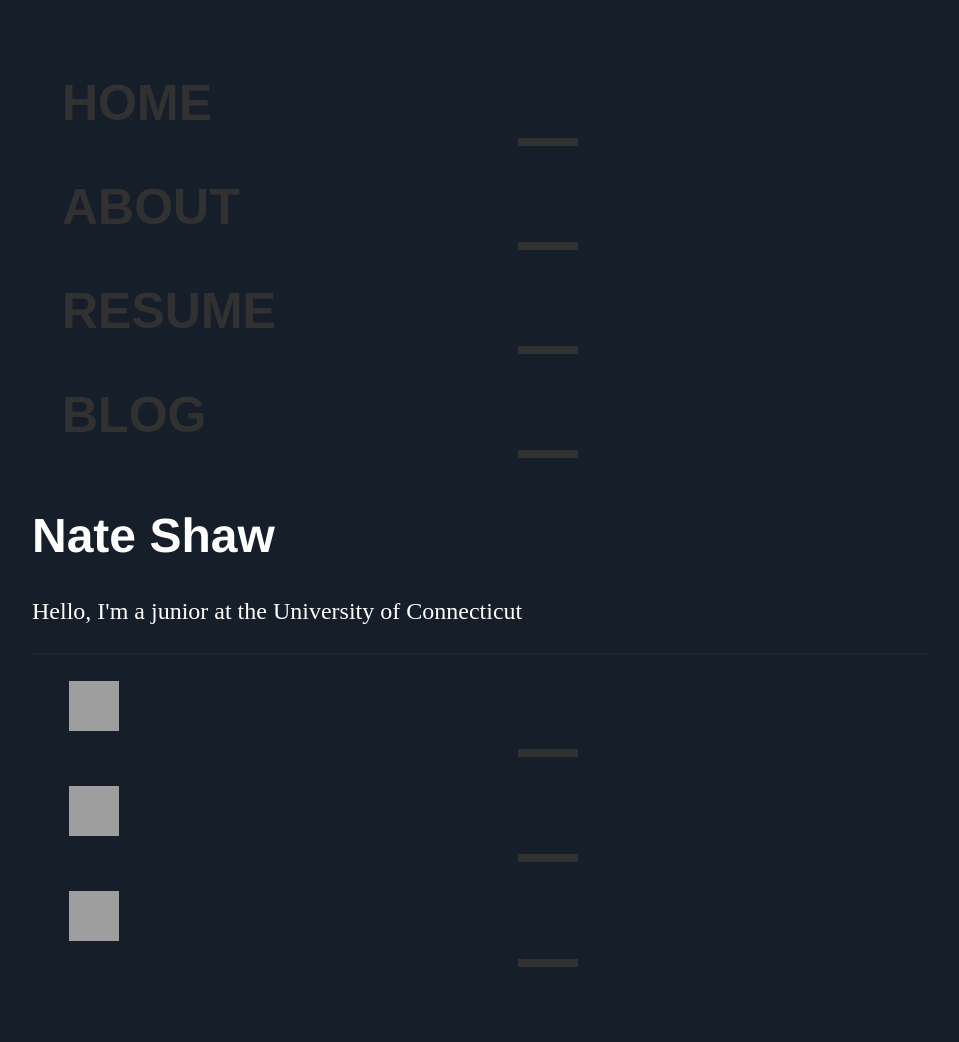
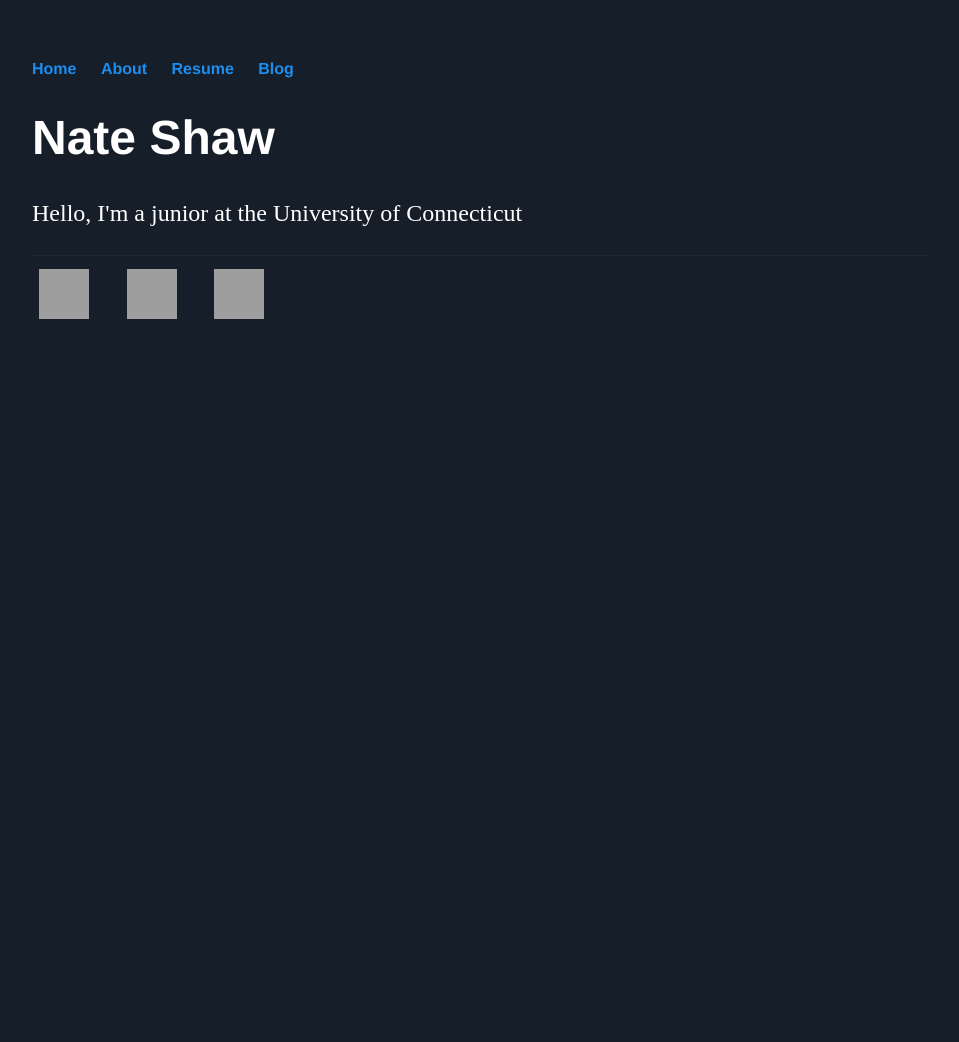
Before and after one commit to nshaw98/aboutnathan.github.io, a Jekyll site: the page built from index.html, in a window 1280 px wide. Shown: the whole page, without its empty margins (160-1119 px from the left). Built offline with Jekyll 4.4.1, drawn with Linux system fonts in a browser that asks for light colours; after the commit the page ends 900 px from its top, so only the background shows below that; grey boxes are pictures that could not be loaded.

Commit message:
Update main.css

```diff
--- a/css/main.css
+++ b/css/main.css
@@ -14,37 +14,12 @@ nav ul li, footer ul li {
     display: inline;
     margin-right: 20px;
 }
-/* a {
+a {
     text-decoration: none;
     color: #1D8DEE;
 }
 a:hover {
     text-decoration: underline;
-} */
-a{
-  text-decoration: none;
-  position: relative;
-  color: #313131;
-  font-size: 50px;
-  font-weight: 700;
-  font-family: sans-serif;
-  display: block;
-  overflow: hidden;
-  transition: 0.7s all;
-  padding: 14px 30px;
-  text-transform: uppercase;
-}
-a:before{
-  content: '';
-  width: 60px;
-  position: absolute;
-  border-bottom: 8px solid #313131;
-  bottom: 0;
-  right: 350px;
-  transition: 0.7s all;
-}
-a:hover:before{
-  right: 0;
 }
 h1 {
     font-size: 3em;
```
